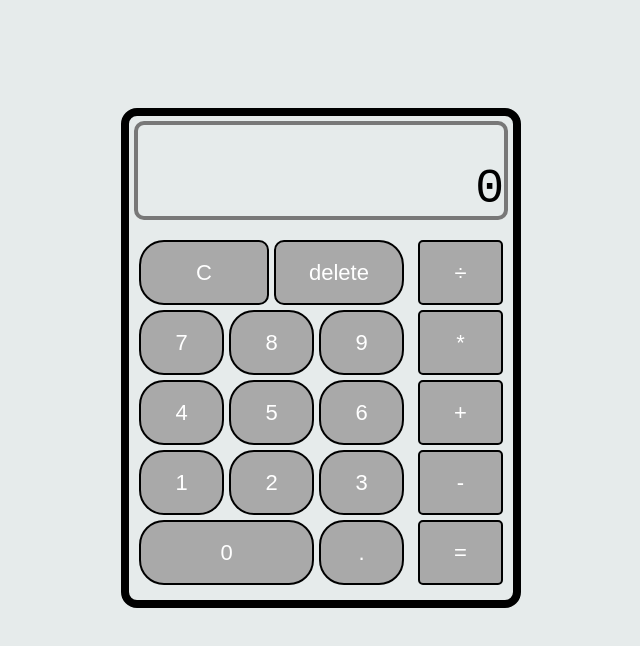
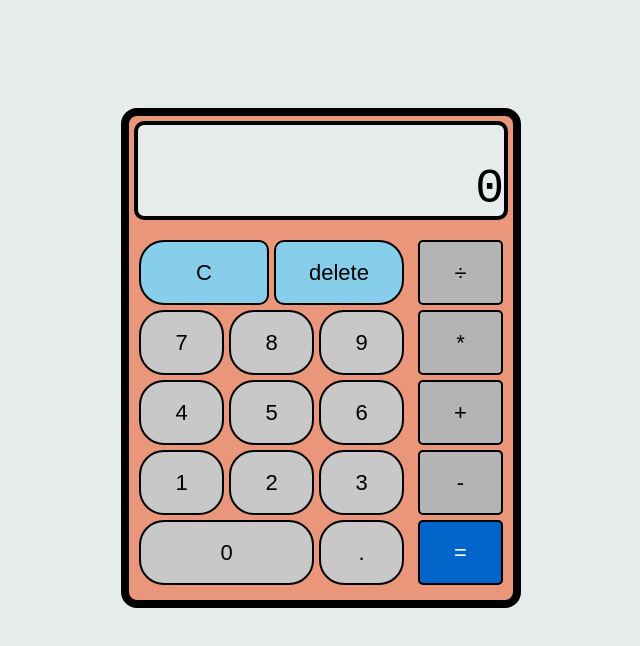
Before and after one commit to Eddie-Thiiru/calculator, a plain HTML site: page index.html in a window 1280 px wide. Shown: the whole page, without its empty margins (319-959 px from the left). Drawn offline with Linux system fonts and the light colour scheme.

Commit message:
Add color to the calculator layout

```diff
--- a/styles.css
+++ b/styles.css
@@ -7,6 +7,7 @@ body {
 }
 
 #calculator {
+    background-color: darksalmon;
     height: 500px;
     width: 400px;
     margin-top: 100px;
@@ -21,7 +22,8 @@ body {
     font-family: 'Courier New', Courier, monospace;
     font-size: 48px;
     font-weight: 500;
-    border: 4px solid rgb(120, 120, 120);
+    background-color:  rgb(230, 235, 235);
+    border: 4px solid black;
     height: 100px;
     border-radius: 10px;
     margin: 5px;
@@ -44,17 +46,18 @@ body {
 }
 
 .clearDelete > button:first-child {
+    background-color: rgb(135,206,235);
     width: 130px;
     border-radius: 25px 10px 10px 25px;
 }
 
 .clearDelete > button:last-child {
+    background-color: rgb(135,206,235);
     width: 130px;
     border-radius: 10px 25px 25px 10px;
 }
 
 #numbers {
-
    display: flex;
    flex-wrap: wrap-reverse;
    gap: 5px;
@@ -64,8 +67,8 @@ button {
     font-family: Arial, Helvetica, sans-serif;
     font-size: 22px;
     font-weight: 500;
-    background-color: darkgray;
-    color: white;
+    background-color: rgb(200, 200, 200);
+    color: black;
     border: 2px solid black;
     border-radius: 5px;
     height: 65px;
@@ -79,6 +82,14 @@ button.nilButton {
         width: 175px;
 }
 
+.operator {
+    background-color: rgb(180, 180, 180);
+}
+.operateButton {
+    color: white;
+    background-color: rgb(0, 100, 200);
+}
+
 #operators {
     display: flex;
     flex-direction: column;
```
